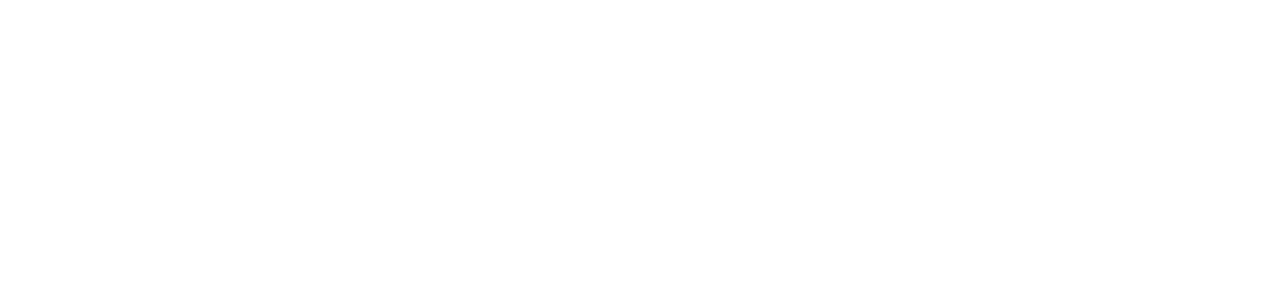
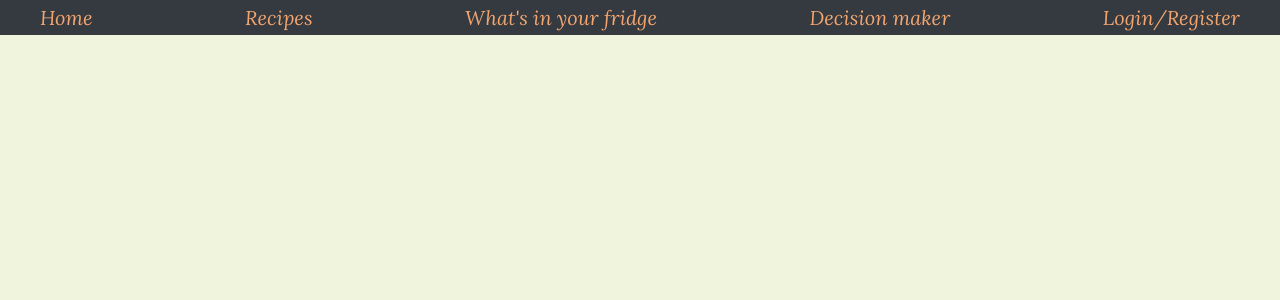
Before and after one commit to JesRozendaal/eindopdracht-recipe-app, a React (Create React App) app: page / in a window 1280 px wide. Shown: the top 300 px of the page. Built offline with nearby package versions, Linux system fonts and the light colour scheme.

Commit message:
navigatie-klaar

```diff
--- a/src/App.css
+++ b/src/App.css
@@ -5,3 +5,31 @@
   box-sizing: border-box;
   font-family: 'Lora', serif;
 }
+body {
+  background-color: #F1F4DC;
+}
+
+h1 {
+  font-size: 40px;
+  text-shadow: 0px 3px 5px #343A40;
+  color: #343A40;
+}
+
+.outer-container {
+  width: 100%;
+  display: flex;
+  flex-direction: column;
+  align-items: center;
+  justify-content: center;
+  background-color: #343A40;
+}
+
+.inner-container {
+  width: 1200px;
+  flex-direction: column;
+  padding-bottom: 5px;
+  padding-top: 5px;
+  text-align: center;
+  font-size: 14px;
+  color: #F2A56F;
+}
--- /dev/null
+++ b/src/components/navigation/Navbar.css
@@ -0,0 +1,58 @@
+ul {
+    padding: 0;
+    list-style-type: none;
+    display: flex;
+    flex-direction: row;
+    justify-content: space-between;
+}
+
+a {
+    color: #F2A56F;
+    font-size: 20px;
+    text-decoration: none;
+}
+
+.outer-nav-container {
+    position: fixed;
+    width: 100%;
+    display: flex;
+    flex-direction: column;
+    align-items: center;
+    justify-content: center;
+    background-color: #343A40;
+}
+
+/*.inner-container {*/
+/*    width: 1200px;*/
+/*    flex-direction: column;*/
+/*    padding-bottom: 5px;*/
+/*    padding-top: 5px;*/
+/*}*/
+
+/*header {*/
+/*    position: relative;*/
+/*    width: 100%;*/
+/*    height: 700px;*/
+/*    display: flex;*/
+/*    flex-direction: column;*/
+/*    justify-content: flex-end;*/
+/*    align-items: flex-start;*/
+/*    background: url('../../assets/Navbar home.jpg') no-repeat center center fixed;*/
+/*    background-size: cover;*/
+/*}*/
+
+/*h1 {*/
+/*    font-size: 40px;*/
+/*    text-shadow: 0px 3px 5px #343A40;*/
+/*    color: #343A40;*/
+/*}*/
+
+
+/*.title-container {*/
+/*    width: 280px;*/
+/*    height: 205px;*/
+/*    text-align: center;*/
+/*    !*position: absolute;*!*/
+/*    !*bottom: 0;*!*/
+/*    !*left: 0;*!*/
+/*}*/
--- /dev/null
+++ b/src/components/navigation/Navbar.js
@@ -0,0 +1,53 @@
+import React from 'react';
+import './Navbar.css';
+import {NavLink} from "react-router-dom";
+
+const Navbar = () => {
+    return (
+        <>
+            <div className="outer-container">
+                <div className="inner-container">
+                    <nav>
+                        <ul>
+                            <li>
+                                <NavLink to="/">
+                                    Home
+                                </NavLink>
+                            </li>
+                            <li>
+                                <NavLink to="/recipes">
+                                    Recipes
+                                </NavLink>
+                            </li>
+                            <li>
+                                <NavLink to="/whats-in-your-fridge">
+                                    What's in your fridge
+                                </NavLink>
+                            </li>
+                            <li>
+                                <NavLink to="/decision-maker">
+                                    Decision maker
+                                </NavLink>
+                            </li>
+                            <li>
+                                <NavLink to="/login-register">
+                                    Login/Register
+                                </NavLink>
+                            </li>
+                        </ul>
+                    </nav>
+                </div>
+            </div>
+            {/*<header>*/}
+            {/*<div className="header-container">*/}
+            {/*<img src={img} alt={altText} width="100%" />*/}
+            {/*<div className="title-container">*/}
+            {/*    <h1>{text}</h1>*/}
+            {/*</div>*/}
+            {/*</div>*/}
+            {/*</header>*/}
+        </>
+            );
+};
+
+export default Navbar;
--- a/src/pages/home/Home.js
+++ b/src/pages/home/Home.js
@@ -1,8 +1,11 @@
 import React from 'react';
+import './Home.css';
+import Navbar from "../../components/navigation/Navbar";
 
 const Home = () => {
     return (
         <div>
+            <Navbar />
         </div>
     );
 };
```
